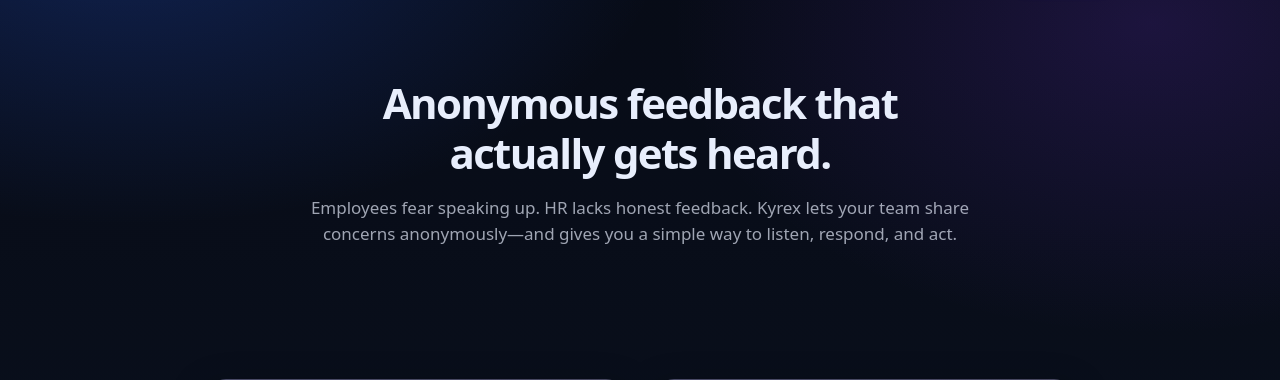
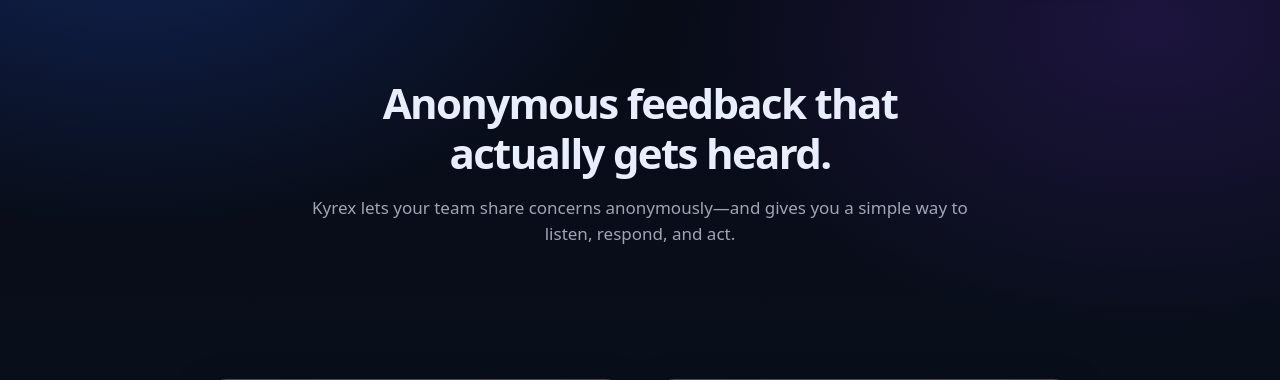
Before and after one commit to gaggame1010-arch/employee-feedback-platform, a Django app: page / in a window 1280 px wide. Shown: the part 75-455 px from the top of the page. Run offline with Django 5.2, Linux system fonts and the light colour scheme.

Commit message:
Hero: compact subtext, remove Employees fear / HR lacks feedback

```diff
--- a/submissions/templates/submissions/home.html
+++ b/submissions/templates/submissions/home.html
@@ -6,7 +6,7 @@
 {% block content %}
   <section class="home-hero reveal" data-reveal>
     <h1 class="hero-headline">Anonymous feedback that actually gets heard.</h1>
-    <p class="hero-subtext">Employees fear speaking up. HR lacks honest feedback. Kyrex lets your team share concerns anonymously—and gives you a simple way to listen, respond, and act.</p>
+    <p class="hero-subtext">Kyrex lets your team share concerns anonymously—and gives you a simple way to listen, respond, and act.</p>
   </section>
   <div class="home-buttons reveal" data-reveal id="home-buttons">
     <button type="button" class="home-btn-big" data-home-toggle="hr">For HR</button>
```
